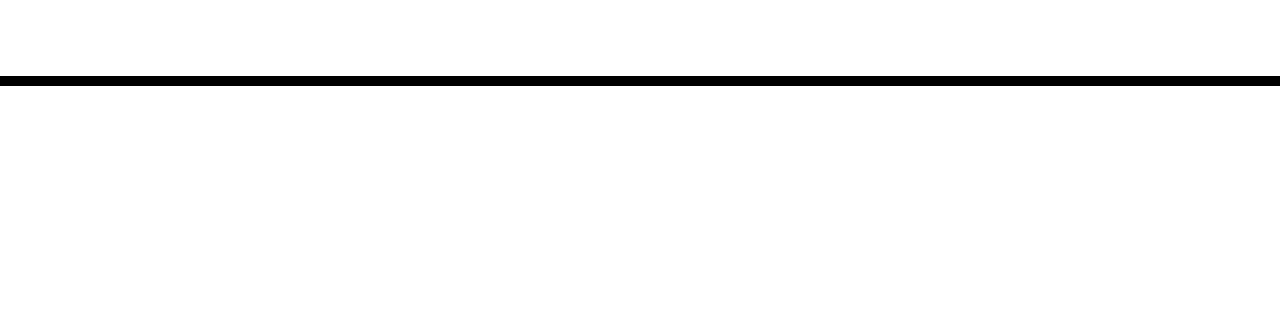
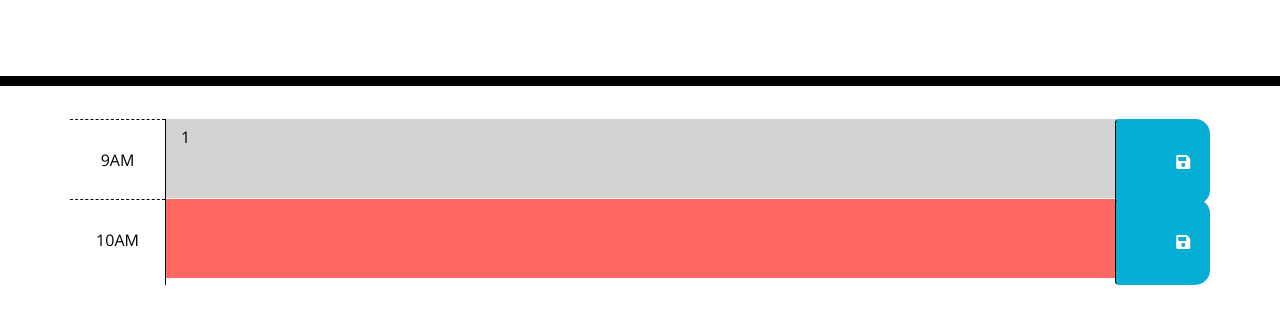
Before and after one commit to damianfearon/Simple-Workday-Planner, a plain HTML site: page index.html in a window 1280 px wide. Shown: the part 182-506 px from the top of the page. Drawn offline with nearby package versions, Linux system fonts and the light colour scheme.

Commit message:
add button HTML

```diff
--- a/index.html
+++ b/index.html
@@ -30,6 +30,26 @@
     </header>
     <div class="container">
       <!-- Timeblocks go here -->
+      <div id="hour-9" class="row time-block past">
+        <div class="col-md-1 hour">
+          9AM
+        </div>
+        <textarea class="col-md-10 description">1</textarea>
+        <button class="btn saveBtn col-md-1">
+          <i class="fas fa-save"></i>
+        </button>
+      </div>
+
+      <!-- example of a present time block -->
+      <div id="hour-10" class="row time-block present">
+        <div class="col-md-1 hour">
+          10AM
+        </div>
+        <textarea class="col-md-10 description"> </textarea>
+        <button class="btn saveBtn col-md-1">
+          <i class="fas fa-save"></i>
+        </button>
+      </div>
     </div>
 
     <script src="https://cdnjs.cloudflare.com/ajax/libs/jquery/3.2.1/jquery.min.js"></script>
```
